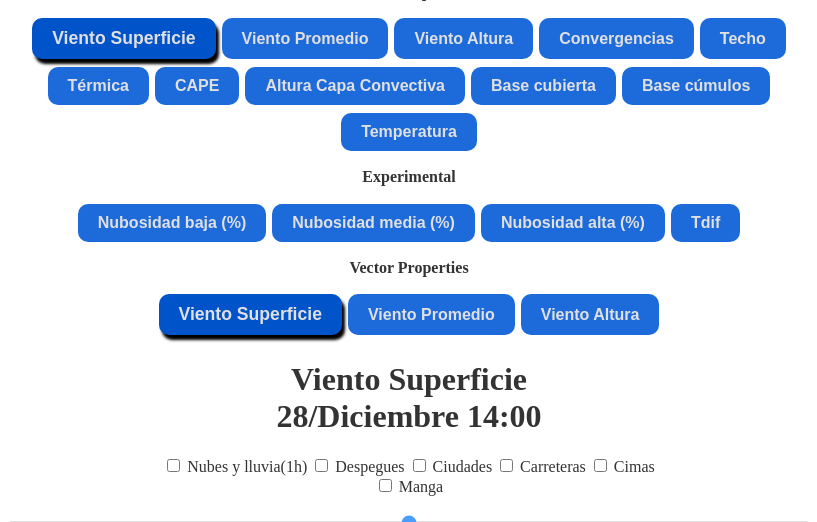
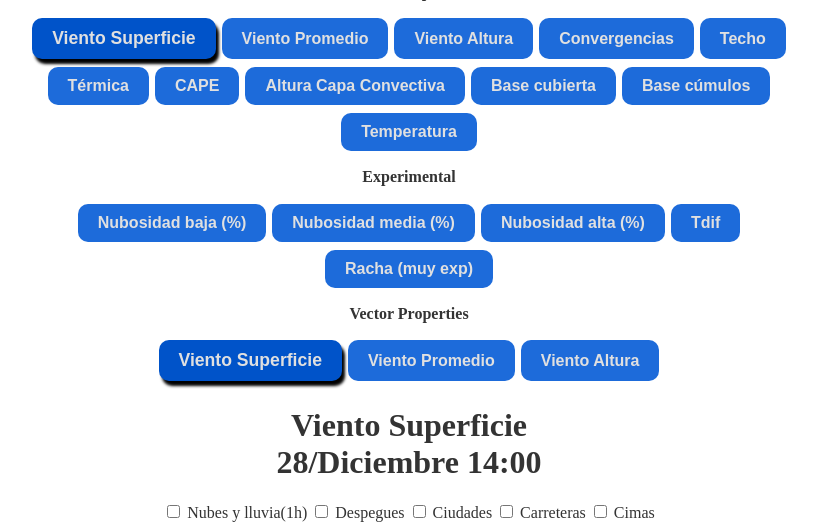
Before and after one commit to B4dWo1f/RUNweb, a Jekyll site: the page built from index.md, in a window 1280 px wide and 900 px high, scrolled down 368 px, cut to the strip 0-522 px from the top of the window. Shown: the whole strip, without its empty margins (231-1048 px from the left). Built offline with Jekyll 4.4.1, drawn with Linux system fonts in a browser that asks for light colours.

```diff
--- a/_data/properties.yml
+++ b/_data/properties.yml
@@ -86,3 +86,9 @@
   section: cross
   isvector: False
   isexperimental: False
+
+- prop: gust
+  name: Racha (muy exp)
+  section: cross
+  isvector: False
+  isexperimental: True
--- a/assets/js/runtime.js
+++ b/assets/js/runtime.js
@@ -139,9 +139,10 @@ function change_subdomain(x,y) {
    // console.log('Domain changed');
 }
 
-function change_day(x,y) {
+function change_day(x,y,z) {
    day = x.toString().padStart(2, '0');
    month = y.toString().padStart(2, '0');
+   year = z.toString().padStart(4, '0');
    update_plots();
    // console.log('button_day_'+x+','+y);
    var all_day_buttons =  document.getElementsByClassName("button day");
--- a/index.md
+++ b/index.md
@@ -170,7 +170,7 @@ use UTCtime
 <button type="button"
         class="button day {% if nday == 0 %} active {% else %} inactive {% endif %}"
         id="button_day_{{day | date: '%d'}}"
-        onclick="javascript:change_day({{ day | date: '%d,%m' }});">
+        onclick="javascript:change_day({{ day | date: '%d,%m,%Y' }});">
 {{day| date: "%a %d"}}
 </button>
 {% endfor %}
```
